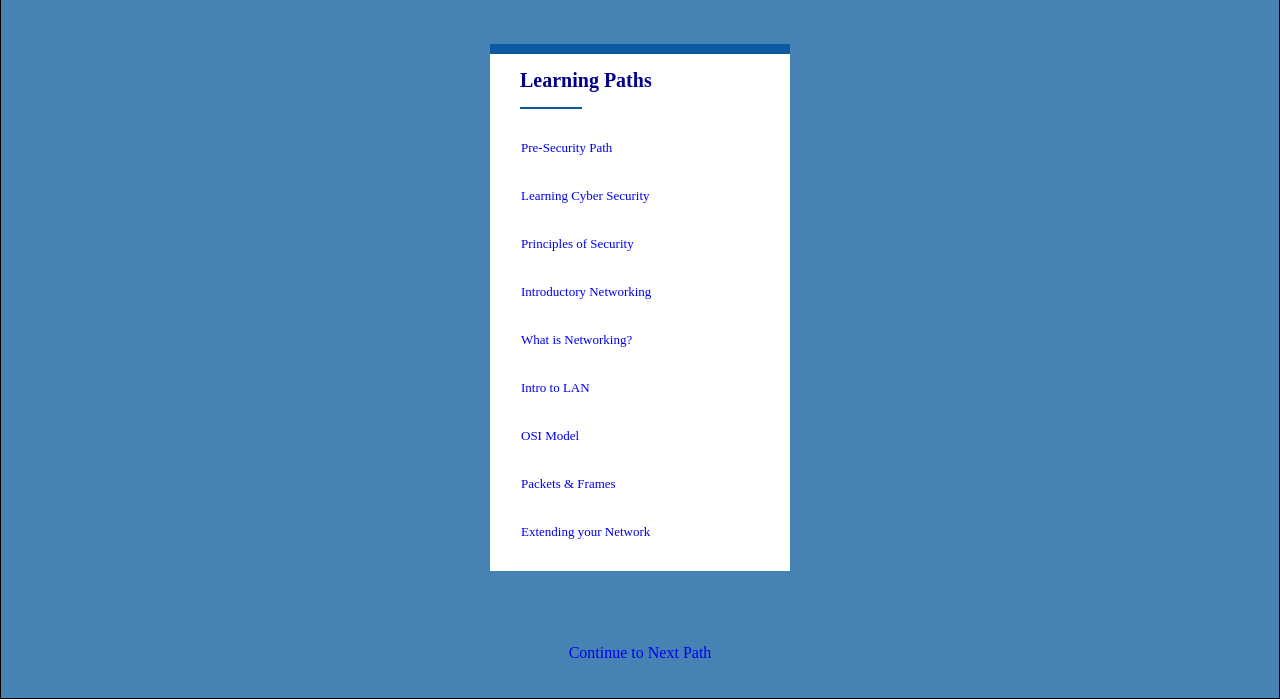
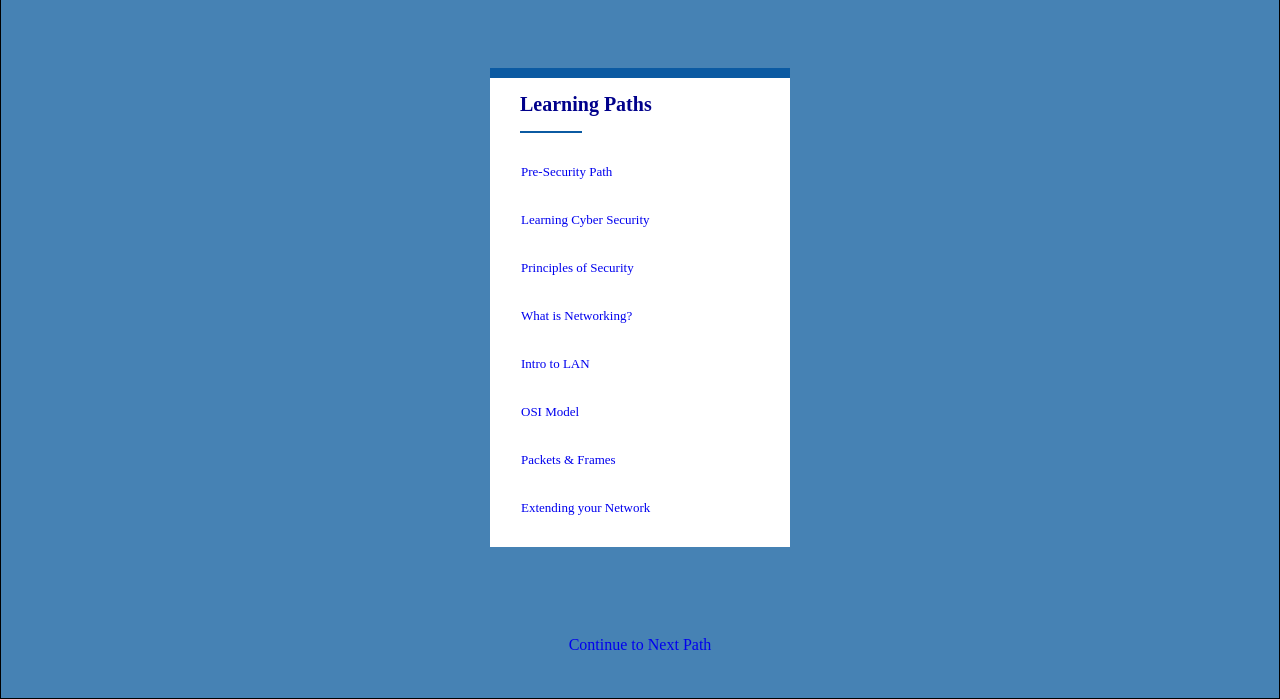
Before and after one commit to silk2134/silk2134.github.io, a plain HTML site: page LearningPath/THM-Page1/tryhackme1.html in a window 1280 px wide. Shown: the part 101-800 px from the top of the page. Drawn offline with Linux system fonts and the light colour scheme.

Commit message:
removed into network file

```diff
--- a/LearningPath/THM-Page1/tryhackme1.html
+++ b/LearningPath/THM-Page1/tryhackme1.html
@@ -54,10 +54,6 @@
         <i class="fa fa-angle-right"></i>
       </div>
       <div class="items-body-content">
-        <a href="IntroductoryNetworking.html" style="text-decoration: none">Introductory Networking</a>
-        <i class="fa fa-angle-right"></i>
-      </div>
-      <div class="items-body-content">
         <a href="WhatisNetworking.html" style="text-decoration: none">What is Networking?</a>
         <i class="fa fa-angle-right"></i>
       </div>
```
